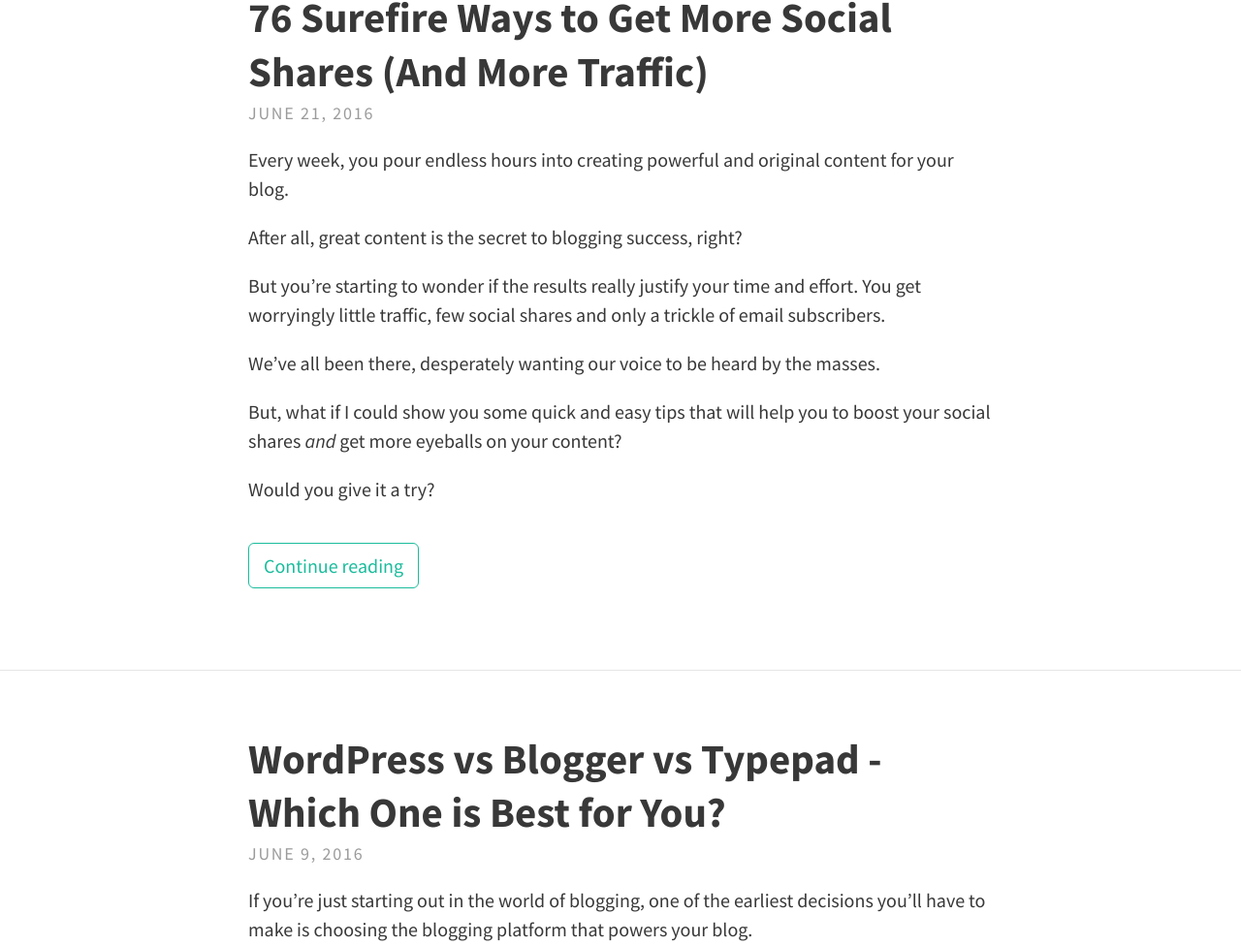
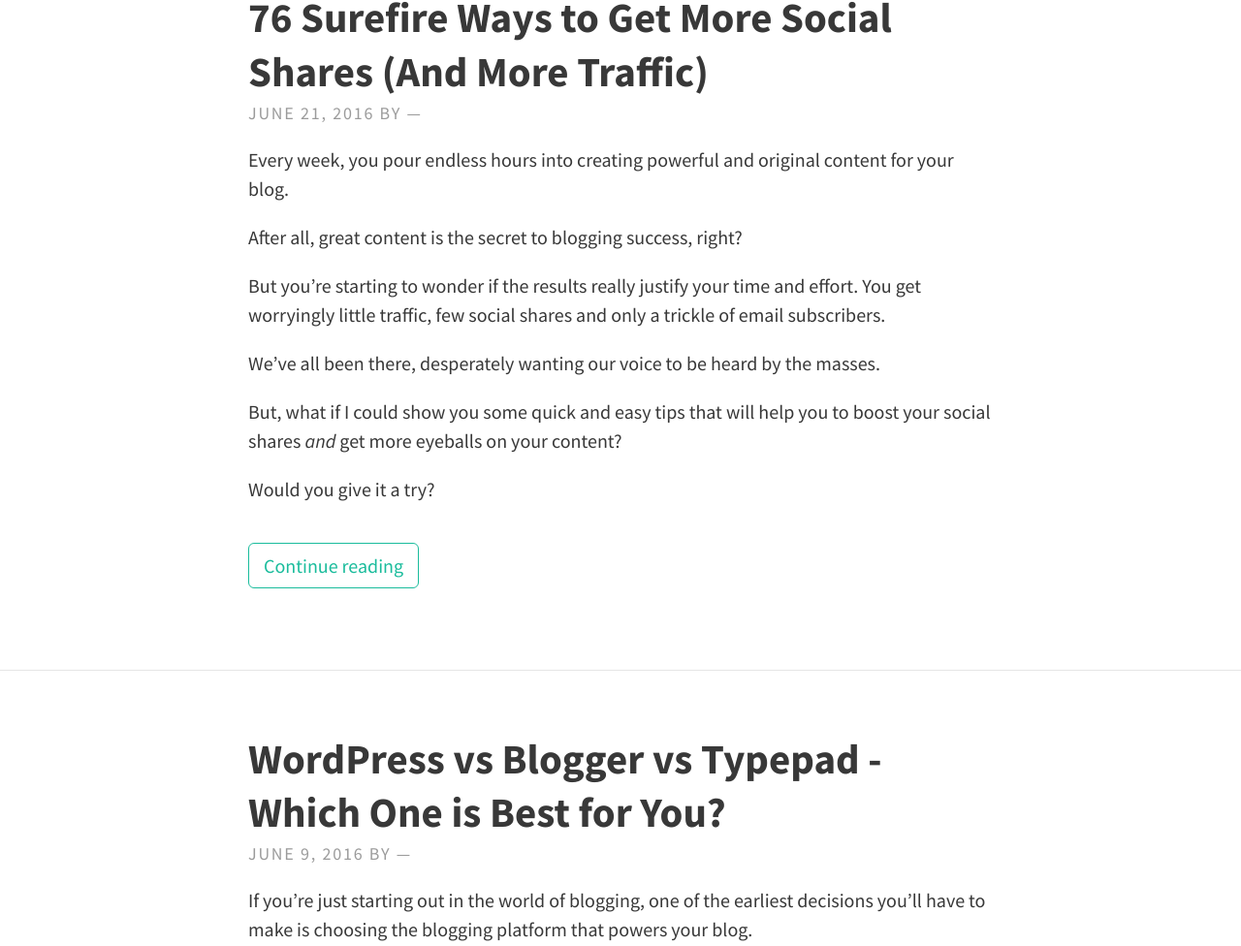
Before and after one commit to typeblogger/typeblogger.github.io, a Jekyll site: the page built from index.html, in a window 1280 px wide and 1400 px high. Shown: the part 231-1207 px from the top of the window at 97% size. Built offline with Jekyll 4.4.1, drawn with Linux system fonts in a browser that asks for light colours; nearby versions of some CDN libraries; the list of posts is cut into pages by our own code; comment, search, counter and statistics services are not loaded; some of the changed text lies outside the part shown.

Commit message:
Update index.html

```diff
--- a/index.html
+++ b/index.html
@@ -20,7 +20,8 @@
           </a>
         </h1>
         <p class="meta">
-          {{ post.date | date: "%B %-d, %Y" }}
+          {{ post.date | date: "%B %-d, %Y" }} by — <a href="{{ post.url }}index.html#disqus_thread" data-disqus-identifier="{{post.url}}"></a>
+
         </p>
       </header>
       <div class="excerpt">
```
